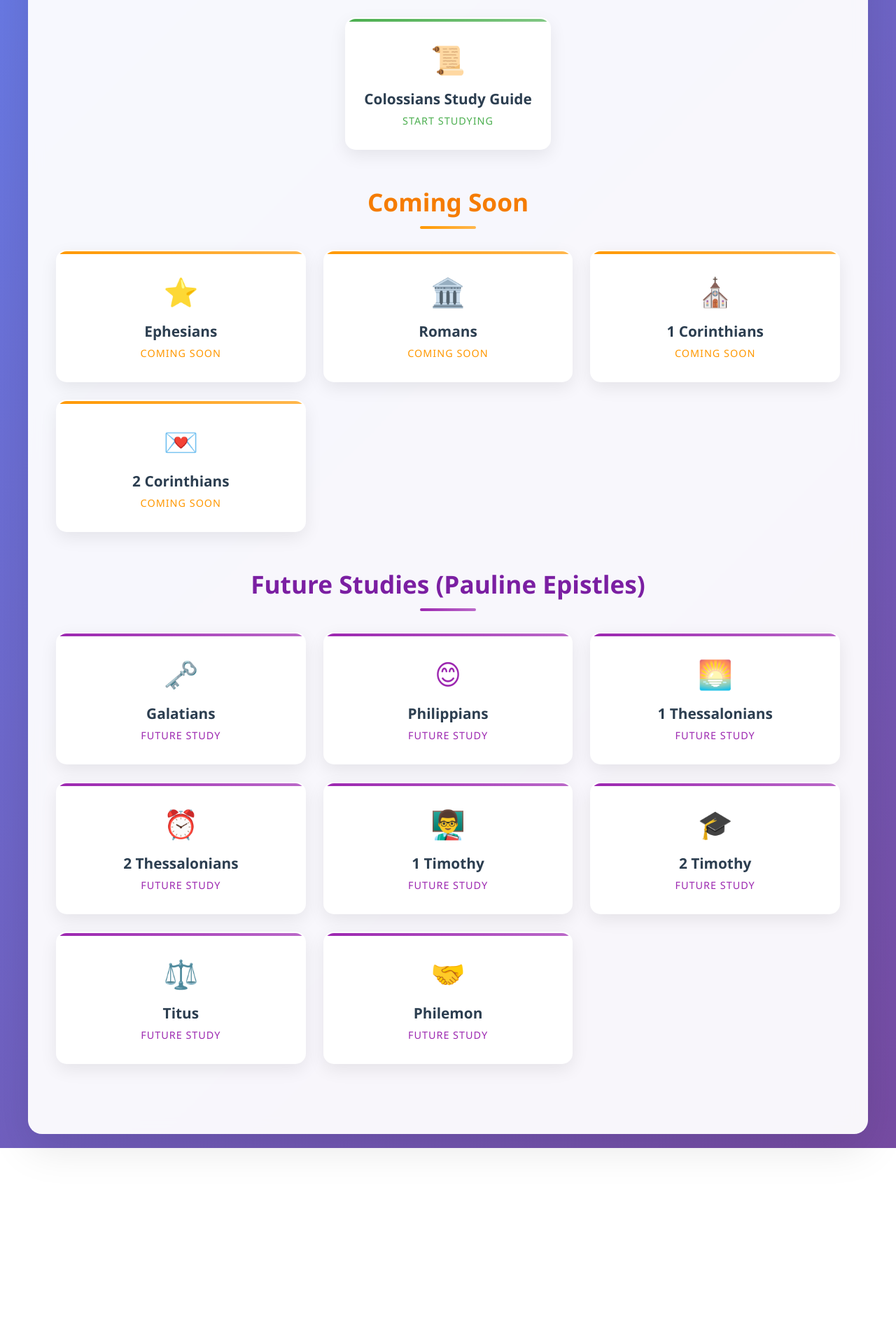
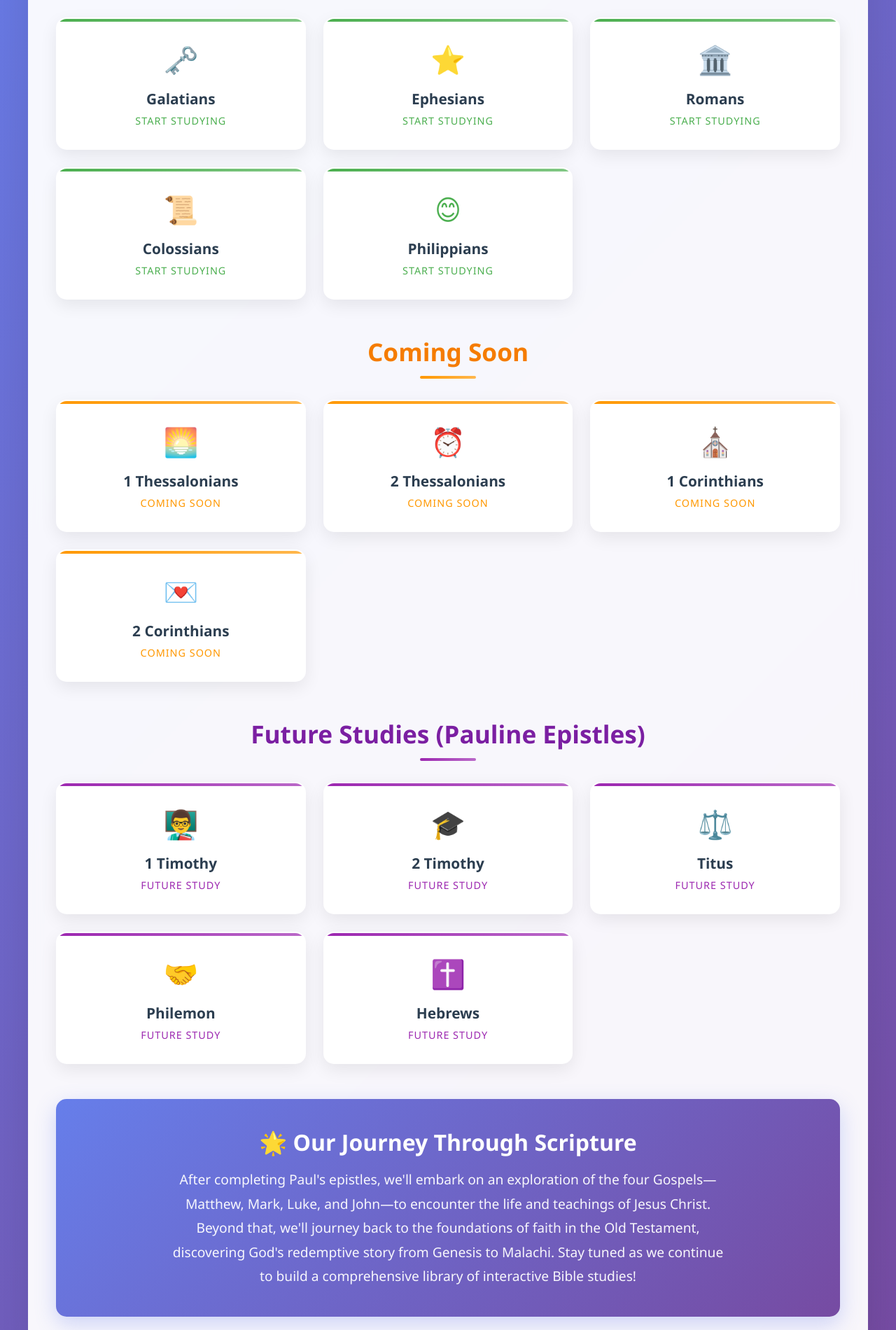
Before and after one commit to ekappiah7/bible-study-guides, a plain HTML site: page index.html in a window 1280 px wide. Shown: the part 380-2280 px from the top of the page at 70% size. Before the commit the page ends 2020 px from the top, so only its background shows below. Drawn offline with Linux system fonts and the light colour scheme.

Commit message:
Update index.html

```diff
--- a/index.html
+++ b/index.html
@@ -233,14 +233,28 @@
       color: #9c27b0;
     }
 
-    .single-study {
-      display: flex;
-      justify-content: center;
+    .journey-note {
+      background: linear-gradient(135deg, #667eea 0%, #764ba2 100%);
+      color: white;
+      padding: 40px;
+      border-radius: 15px;
+      text-align: center;
+      margin-top: 50px;
+      box-shadow: 0 10px 30px rgba(102, 126, 234, 0.3);
     }
 
-    .single-study .study-card {
-      max-width: 350px;
-      width: 100%;
+    .journey-note h3 {
+      font-size: 2em;
+      margin-bottom: 15px;
+      font-weight: 600;
+    }
+
+    .journey-note p {
+      font-size: 1.2em;
+      line-height: 1.8;
+      opacity: 0.95;
+      max-width: 800px;
+      margin: 0 auto;
     }
 
     @media (max-width: 768px) {
@@ -267,6 +281,18 @@
       .study-grid {
         grid-template-columns: 1fr;
         gap: 20px;
+      }
+
+      .journey-note {
+        padding: 30px 20px;
+      }
+
+      .journey-note h3 {
+        font-size: 1.6em;
+      }
+
+      .journey-note p {
+        font-size: 1.1em;
       }
     }
 
@@ -297,11 +323,39 @@
     <main class="main-content">
       <section class="section available">
         <h2 class="section-title">Currently Available</h2>
-        <div class="study-grid single-study">
+        <div class="study-grid">
+          <a href="galatians.html" class="study-link">
+            <div class="study-card">
+              <div class="study-icon">🗝️</div>
+              <div class="study-name">Galatians</div>
+              <div class="study-status">Start Studying</div>
+            </div>
+          </a>
+          <a href="ephesians.html" class="study-link">
+            <div class="study-card">
+              <div class="study-icon">⭐</div>
+              <div class="study-name">Ephesians</div>
+              <div class="study-status">Start Studying</div>
+            </div>
+          </a>
+          <a href="romans.html" class="study-link">
+            <div class="study-card">
+              <div class="study-icon">🏛️</div>
+              <div class="study-name">Romans</div>
+              <div class="study-status">Start Studying</div>
+            </div>
+          </a>
           <a href="colossians.html" class="study-link">
             <div class="study-card">
               <div class="study-icon">📜</div>
-              <div class="study-name">Colossians Study Guide</div>
+              <div class="study-name">Colossians</div>
+              <div class="study-status">Start Studying</div>
+            </div>
+          </a>
+          <a href="philippians.html" class="study-link">
+            <div class="study-card">
+              <div class="study-icon">😊</div>
+              <div class="study-name">Philippians</div>
               <div class="study-status">Start Studying</div>
             </div>
           </a>
@@ -311,17 +365,17 @@
       <section class="section coming-soon">
         <h2 class="section-title">Coming Soon</h2>
         <div class="study-grid">
-          <a href="ephesians.html" class="study-link">
+          <a href="1thessalonians.html" class="study-link">
             <div class="study-card">
-              <div class="study-icon">⭐</div>
-              <div class="study-name">Ephesians</div>
+              <div class="study-icon">🌅</div>
+              <div class="study-name">1 Thessalonians</div>
               <div class="study-status">Coming Soon</div>
             </div>
           </a>
-          <a href="romans.html" class="study-link">
+          <a href="2thessalonians.html" class="study-link">
             <div class="study-card">
-              <div class="study-icon">🏛️</div>
-              <div class="study-name">Romans</div>
+              <div class="study-icon">⏰</div>
+              <div class="study-name">2 Thessalonians</div>
               <div class="study-status">Coming Soon</div>
             </div>
           </a>
@@ -345,34 +399,6 @@
       <section class="section future">
         <h2 class="section-title">Future Studies (Pauline Epistles)</h2>
         <div class="study-grid">
-          <a href="galatians.html" class="study-link">
-            <div class="study-card">
-              <div class="study-icon">🗝️</div>
-              <div class="study-name">Galatians</div>
-              <div class="study-status">Future Study</div>
-            </div>
-          </a>
-          <a href="philippians.html" class="study-link">
-            <div class="study-card">
-              <div class="study-icon">😊</div>
-              <div class="study-name">Philippians</div>
-              <div class="study-status">Future Study</div>
-            </div>
-          </a>
-          <a href="1thessalonians.html" class="study-link">
-            <div class="study-card">
-              <div class="study-icon">🌅</div>
-              <div class="study-name">1 Thessalonians</div>
-              <div class="study-status">Future Study</div>
-            </div>
-          </a>
-          <a href="2thessalonians.html" class="study-link">
-            <div class="study-card">
-              <div class="study-icon">⏰</div>
-              <div class="study-name">2 Thessalonians</div>
-              <div class="study-status">Future Study</div>
-            </div>
-          </a>
           <a href="1timothy.html" class="study-link">
             <div class="study-card">
               <div class="study-icon">👨‍🏫</div>
@@ -401,8 +427,22 @@
               <div class="study-status">Future Study</div>
             </div>
           </a>
+          <a href="hebrews.html" class="study-link">
+            <div class="study-card">
+              <div class="study-icon">✝️</div>
+              <div class="study-name">Hebrews</div>
+              <div class="study-status">Future Study</div>
+            </div>
+          </a>
         </div>
       </section>
+
+      <div class="journey-note">
+        <h3>🌟 Our Journey Through Scripture</h3>
+        <p>
+          After completing Paul's epistles, we'll embark on an exploration of the four Gospels—Matthew, Mark, Luke, and John—to encounter the life and teachings of Jesus Christ. Beyond that, we'll journey back to the foundations of faith in the Old Testament, discovering God's redemptive story from Genesis to Malachi. Stay tuned as we continue to build a comprehensive library of interactive Bible studies!
+        </p>
+      </div>
     </main>
   </div>
 </body>
```
